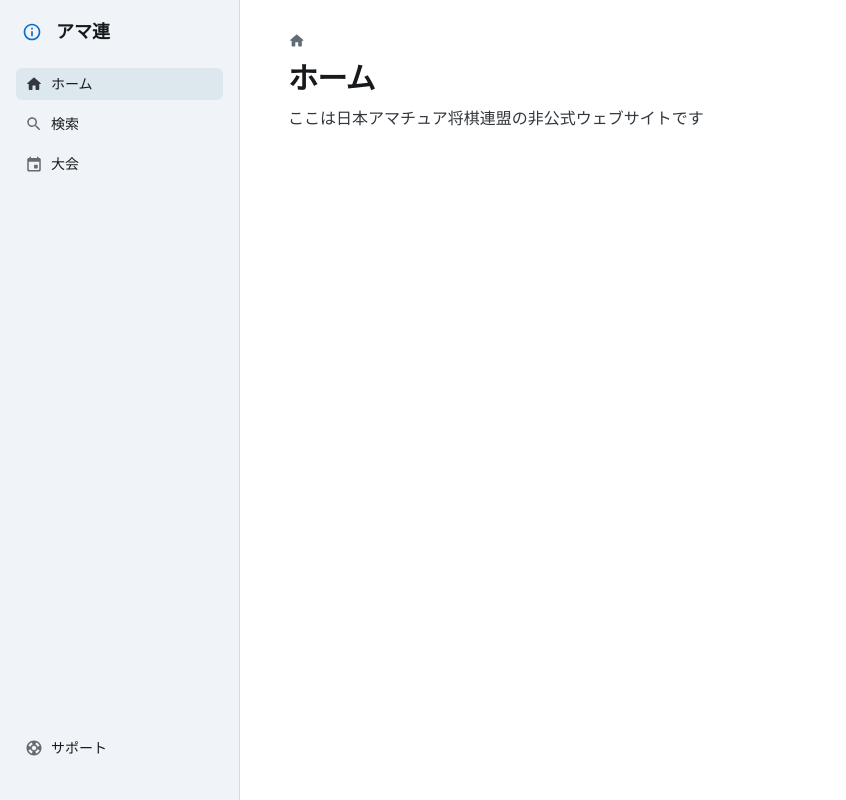
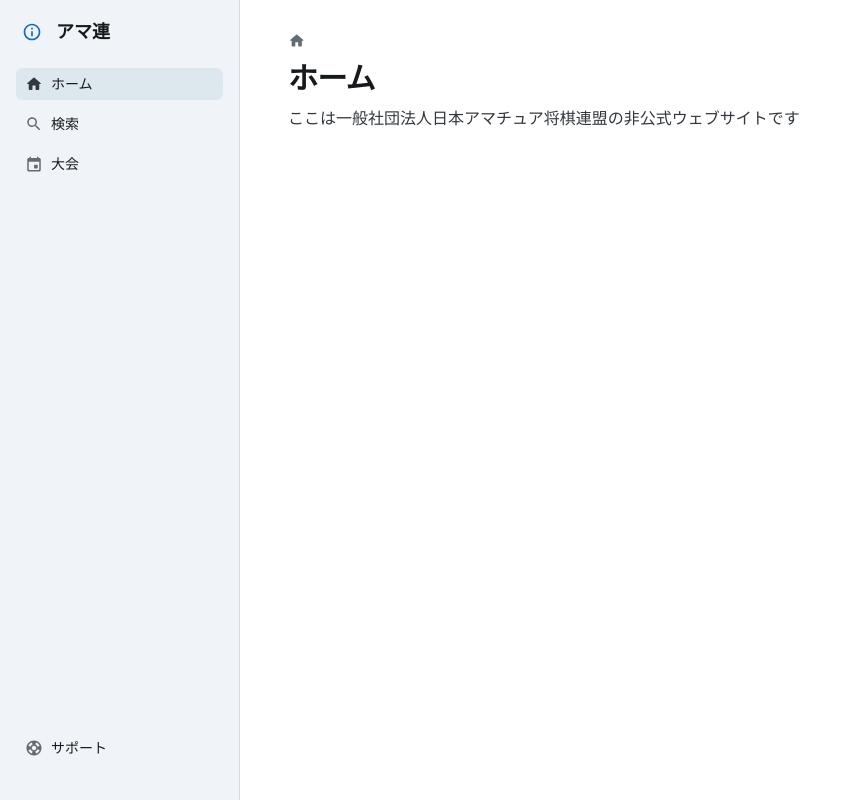
Before and after one commit to tkgstrator/amaren_modern_web, a React (Vite) app: page / in a window 1280 px wide. Shown: the whole page, without its empty margins (0-846 px from the left). Built offline with nearby package versions, Linux system fonts and the light colour scheme; what tailwindcss-safe-area would draw is missing.

Commit message:
fix(view): update website description in RootView component

```diff
--- a/src/views/RootView.tsx
+++ b/src/views/RootView.tsx
@@ -6,7 +6,7 @@ const RootView: React.FC = () => {
     <>
       <NavigationHeader>
         <Box>
-          <Typography>ここは日本アマチュア将棋連盟の非公式ウェブサイトです</Typography>
+          <Typography>ここは一般社団法人日本アマチュア将棋連盟の非公式ウェブサイトです</Typography>
         </Box>
       </NavigationHeader>
     </>
```
